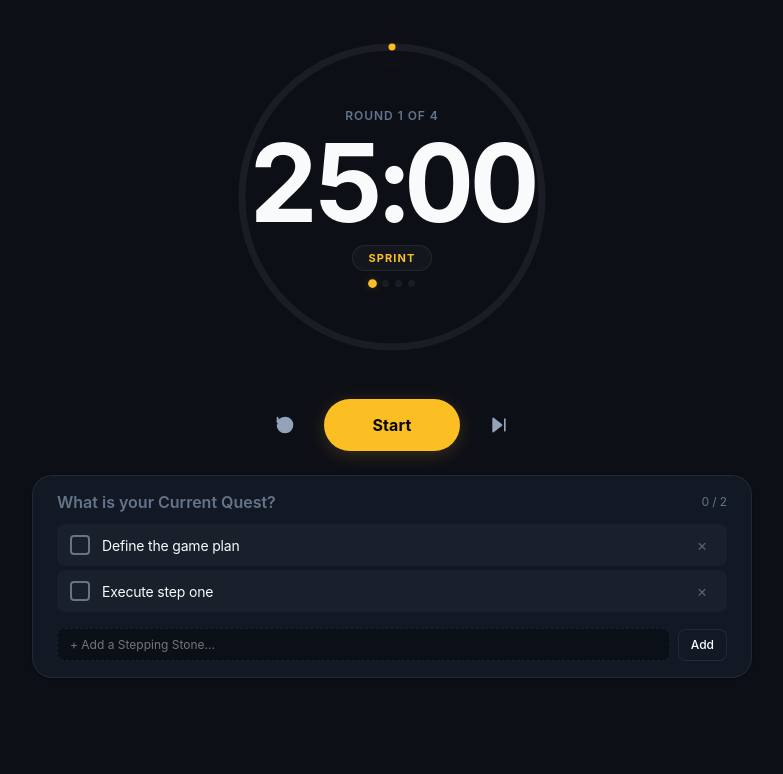
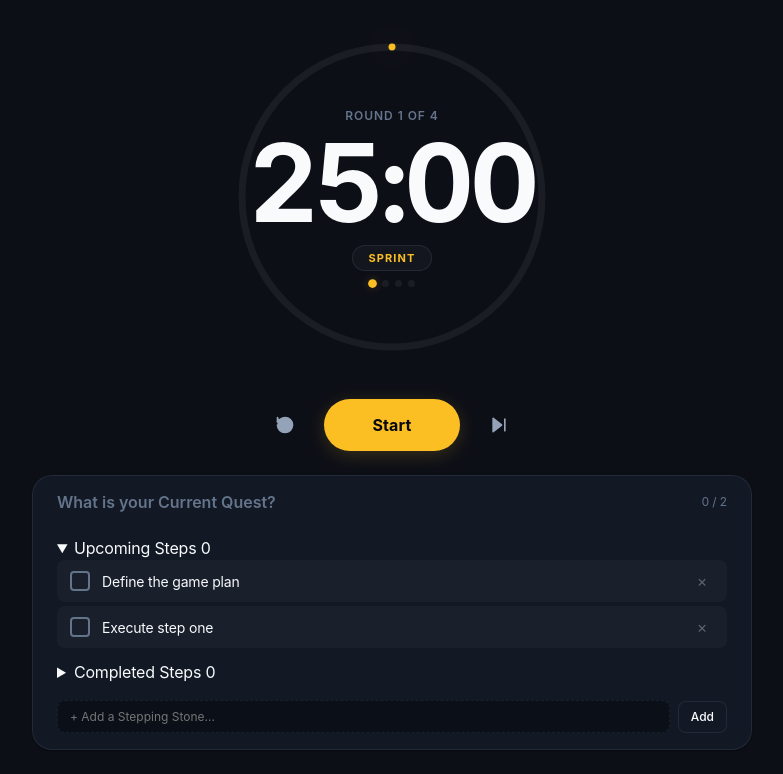
Before and after one commit to topearebi/focus-session, a plain HTML site: page index.html in a window 1280 px wide. Shown: the part 75-849 px from the top of the page, without its empty margins (248-1031 px from the left). Before the commit the page ends 800 px from the top, so only its background shows below. Drawn offline with Linux system fonts and the light colour scheme.

Commit message:
Update index.html

```diff
--- a/index.html
+++ b/index.html
@@ -148,10 +148,34 @@
         <span id="stones-counter" class="stones-counter">0 / 0</span>
       </div>
 
-      <ul id="stepping-stones-list" class="stepping-stones-list" aria-label="Stepping Stones List">
-        <!-- Dynamic stepping stones rendered via ui.js -->
-      </ul>
+      <!-- Active Step Spotlight (High-Visibility Next Action) -->
+      <div id="active-stone-container" class="active-stone-container">
+        <!-- Rendered dynamically by ui.js when an active stone exists -->
+      </div>
 
+      <!-- Upcoming Stepping Stones (Collapsible) -->
+      <details id="upcoming-stones-drawer" class="stones-drawer" open>
+        <summary class="stones-drawer-summary">
+          <span class="drawer-summary-title">Upcoming Steps</span>
+          <span id="upcoming-count-badge" class="count-badge">0</span>
+        </summary>
+        <ul id="stepping-stones-list" class="stepping-stones-list" aria-label="Upcoming Steps List">
+          <!-- Dynamic upcoming stepping stones rendered via ui.js -->
+        </ul>
+      </details>
+
+      <!-- Completed Stepping Stones (Collapsible, Default Closed) -->
+      <details id="completed-stones-drawer" class="stones-drawer">
+        <summary class="stones-drawer-summary">
+          <span class="drawer-summary-title">Completed Steps</span>
+          <span id="completed-count-badge" class="count-badge">0</span>
+        </summary>
+        <ul id="completed-stones-list" class="stepping-stones-list completed-list" aria-label="Completed Steps List">
+          <!-- Dynamic completed stepping stones rendered via ui.js -->
+        </ul>
+      </details>
+
+      <!-- Add Stepping Stone Form -->
       <form id="add-stone-form" class="add-stone-form">
         <input
           type="text"
@@ -249,9 +273,19 @@
         </select>
       </div>
 
+      <!-- Sound Notification & Acoustic Profile -->
       <div class="form-row">
         <label for="sound-toggle" class="form-label">Sound Notifications</label>
         <input type="checkbox" id="sound-toggle" class="switch-input" checked />
+      </div>
+
+      <div class="form-row">
+        <label for="sound-profile-select" class="form-label">Acoustic Theme</label>
+        <select id="sound-profile-select" class="form-input" style="width: 155px; text-align: left;">
+          <option value="warm">Harmonic Warmth</option>
+          <option value="crisp">Crisp / Energetic</option>
+          <option value="minimal">Minimalist / Wooden</option>
+        </select>
       </div>
 
       <footer class="modal-footer">
```
